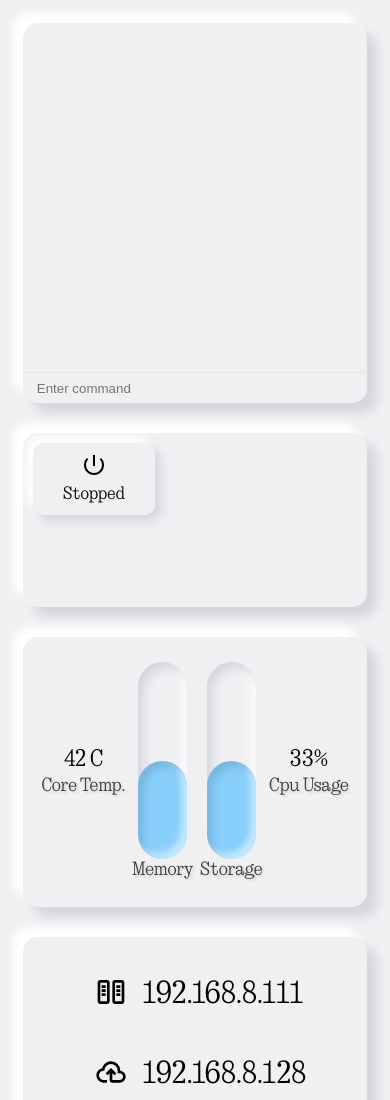
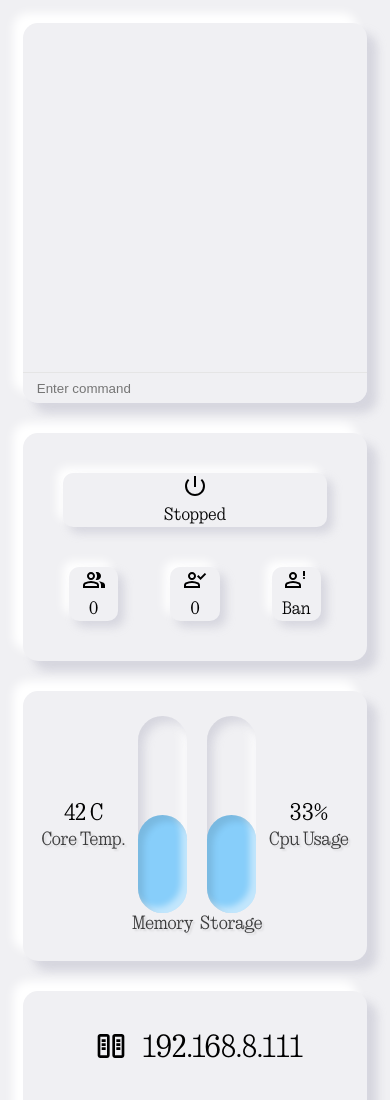
Before and after one commit to Igorroo/serverGUI, a plain HTML site: page index.html in a window 390 px wide. Shown: the top 1100 px of the page. Drawn offline with Linux system fonts and the light colour scheme.

Commit message:
Add player count, whitelist, and ban buttons to settings; update CSS for layout adjustments

```diff
--- a/index.html
+++ b/index.html
@@ -24,11 +24,30 @@
     </section>
     <section class="settings">
         <!-- <input type="range" name="debug" id="debug"> -->
-        <div>
+        <div id="status">
             <button class="status">
                 <img src="media/svg/power.svg" alt="">
                 <div>Stopped</div>
             </button>
+        </div>
+        <div>
+            <button class="playerCount">
+                <img src="media/svg/players.svg" alt="">
+                <div id="player">0</div>
+            </button>
+        </div>
+        <div>
+            <button class="Whitelist">
+                <img src="media/svg/whitelist.svg" alt="">
+                <div id="whitelist">0</div>
+            </button>
+        </div>
+        <div>
+            <button class="ban">
+                <img src="media/svg/ban.svg" alt="">
+                <div>Ban</div>
+            </button>
+        </div>
     </section>
     <section class="info">
         <div id="gauge1">
--- a/style.css
+++ b/style.css
@@ -330,14 +330,6 @@ input:active {
         justify-content: space-around;
     }
 
-    .settings {
-        display: grid;
-        grid-template-columns: 1fr 1fr 1fr;
-        grid-template-rows: 1fr 1fr;
-        gap: 10px;
-        padding: 10px;
-    }
-
     .info {
         flex-direction: row;
     }
@@ -370,8 +362,18 @@ input:active {
     align-items: center;
 }
 
+#status {
+    grid-column: 1/4;
+}
+
+#status>button {
+    width: 100%;
+    height: 100%;
+}
+
 .settings>div>button {
-    padding: 10px 30px 10px 30px;
+    width: 80%;
+    height: 100%;
     border-radius: 10px;
     border: none;
     background-color: #f0f0f3;
```
Also changed, not shown: media/svg/ban.svg (added), media/svg/players.svg (added), media/svg/whitelist.svg (added).
